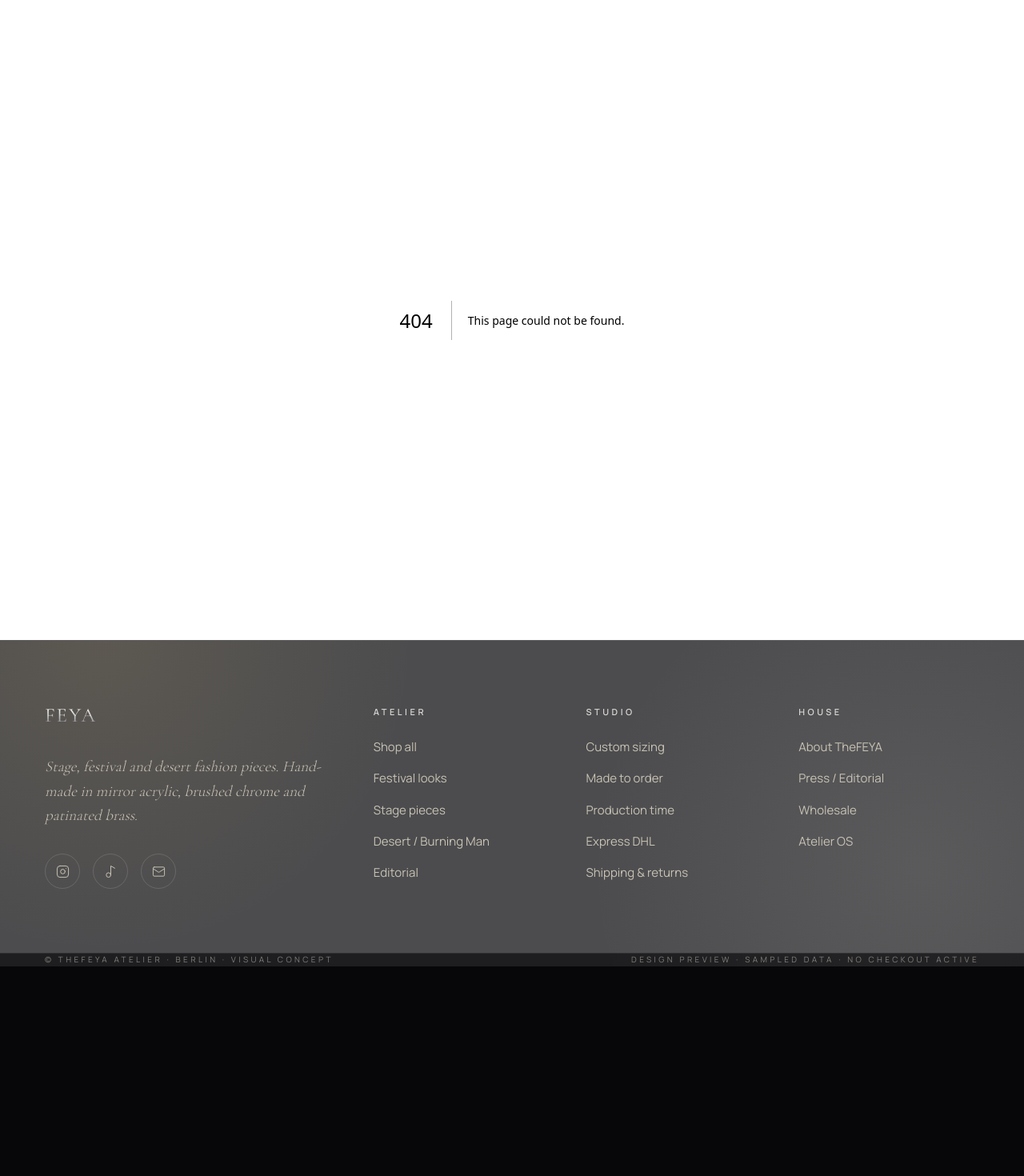
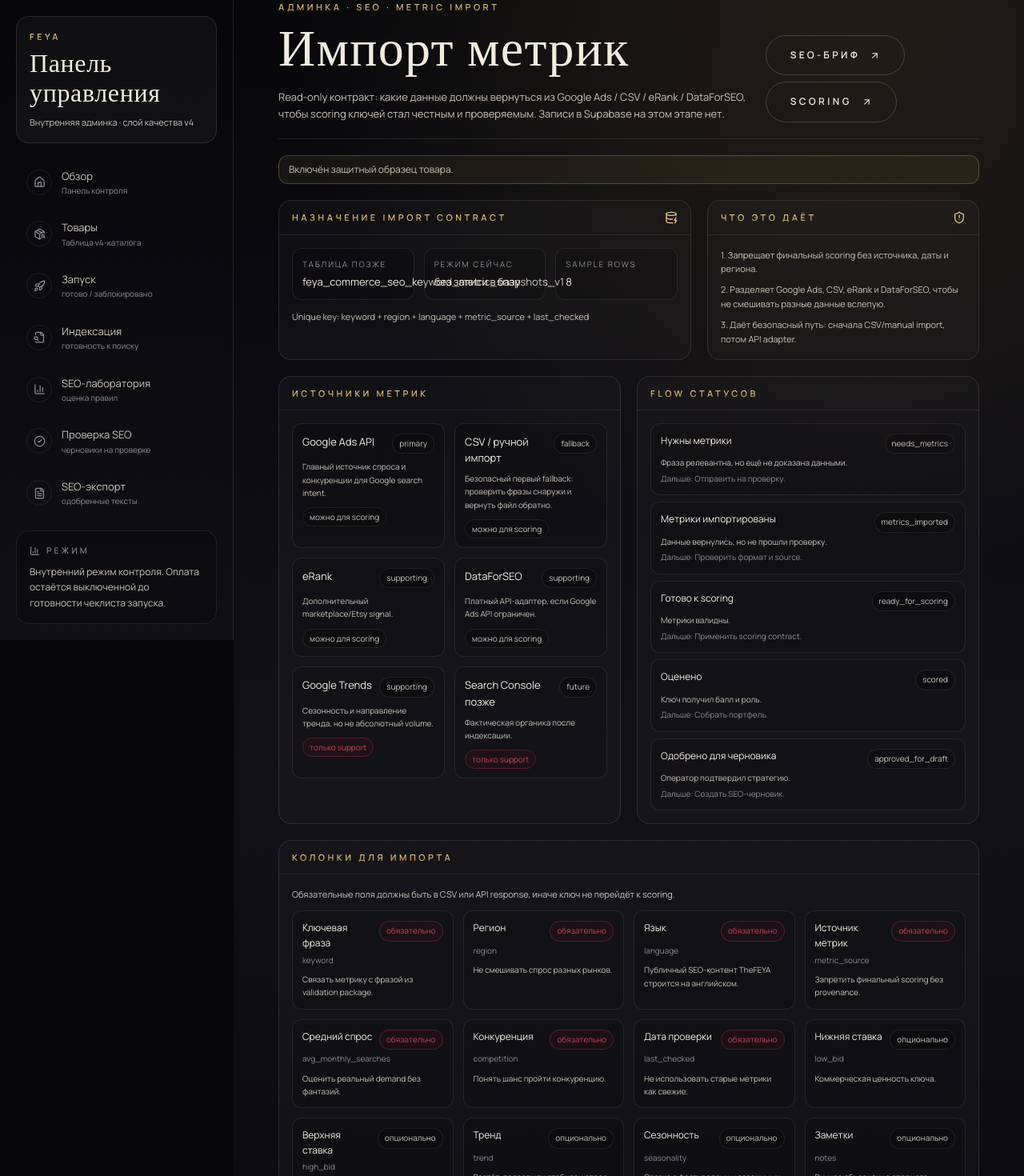
Before and after one commit to THEFEYA/feya-commerce, a Next.js app: page /admin/seo-engine/metric-import in a window 1280 px wide. Before the commit this address had no page. Shown: the top 1470 px of the page at 80% size. Before the commit the page ends 1208 px from the top, so only its background shows below. Built offline with nearby package versions, Linux system fonts and the light colour scheme; no server answers; the database is empty; a web font is replaced by a local one.

Commit message:
feat: add SEO metric import contract screen

```diff
--- /dev/null
+++ b/app/admin/seo-engine/metric-import/page.tsx
@@ -0,0 +1,126 @@
+// @ts-nocheck
+import Link from 'next/link';
+import { ArrowUpRight, DatabaseZap, ShieldAlert } from 'lucide-react';
+import { getMissingSupabaseEnvMessage, getSupabaseReadClient } from '@/lib/supabase';
+import { STOREFRONT_VIEW_V1, productSlug, productTitle } from '@/lib/storefront';
+import { buildSeoPilotBrief } from '@/lib/seoPilotDraft';
+import { buildSeoMetricImportContract } from '@/lib/seoMetricImportContract';
+
+export const dynamic = 'force-dynamic';
+export const revalidate = 0;
+
+const PRODUCT_SELECT = 'canonical_product_id,product_slug,matched_etsy_listing_id,card_title,h1,product_type,material,color,primary_image_url,min_price,max_price,currency,storefront_candidate_flag';
+const KEYWORD_SELECT = 'keyword,keyword_norm,priority_tier,validation_status,cleanup_pipeline_status,should_validate_api,should_hold,warning_flags';
+
+const FALLBACK_PRODUCT = {
+  canonical_product_id: '4511817111',
+  product_slug: 'gold-futuristic-armor-set-choker-collar-shoulder-armor-and-arm-bracers-performance-outfit-4511817111',
+  matched_etsy_listing_id: '4511817111',
+  card_title: 'Gold Futuristic Armor Set, Choker Collar, Shoulder Armor and Arm Bracers, Performance Outfit',
+  h1: 'Gold Futuristic Armor Set, Choker Collar, Shoulder Armor and Arm Bracers, Performance Outfit',
+  product_type: 'Armor',
+  material: 'Fabric, Leather, Faux leather',
+  color: 'Gold',
+  primary_image_url: null,
+  min_price: 79,
+  max_price: 308,
+  currency: 'EUR',
+  storefront_candidate_flag: true,
+};
+
+async function loadPilotData() {
+  const supabase = getSupabaseReadClient();
+  if (!supabase) return { product: FALLBACK_PRODUCT, keywords: [], warning: getMissingSupabaseEnvMessage(), fallbackUsed: true };
+
+  const productsResult = await supabase.from(STOREFRONT_VIEW_V1).select(PRODUCT_SELECT).limit(24);
+  const product = (productsResult.data || []).filter((item) => productSlug(item) && productTitle(item))[0] || FALLBACK_PRODUCT;
+  const keywordsResult = await supabase.from('feya_commerce_v_seo_keyword_ai_cleanup_report_v1').select(KEYWORD_SELECT).eq('priority_tier', 'tier_1').limit(80);
+
+  return {
+    product,
+    keywords: keywordsResult.data || [],
+    warning: productsResult.error?.message || keywordsResult.error?.message || null,
+    fallbackUsed: !(productsResult.data || []).length,
+  };
+}
+
+function Panel({ title, children, icon: Icon }) {
+  return <div className="rounded-2xl border border-[rgba(216,214,211,.12)] bg-[rgba(255,255,255,.025)] overflow-hidden">
+    <div className="flex items-center justify-between gap-4 px-4 py-3 border-b border-[rgba(216,214,211,.10)]"><div className="eyebrow-gold">{title}</div>{Icon ? <Icon size={16} className="text-[var(--gold-warm)]" /> : null}</div>
+    <div className="p-4">{children}</div>
+  </div>;
+}
+
+function Pill({ children, danger = false }) {
+  return <span className={`rounded-full border px-2 py-1 text-[10px] ${danger ? 'border-[rgba(196,64,88,.30)] text-[var(--ruby-soft)] bg-[rgba(160,32,56,.08)]' : 'border-[rgba(216,214,211,.10)] text-[var(--bone-dim)] bg-black/20'}`}>{children}</span>;
+}
+
+function ColumnCard({ column }) {
+  return <div className="rounded-xl border border-[rgba(216,214,211,.10)] bg-black/15 p-3">
+    <div className="flex items-start justify-between gap-2"><div className="text-bone text-[12px]">{column.label}</div>{column.required ? <Pill danger>обязательно</Pill> : <Pill>опционально</Pill>}</div>
+    <div className="mt-1 text-[10px] text-[var(--smoke)]">{column.key}</div>
+    <div className="mt-2 text-[10px] leading-relaxed text-[var(--bone-dim)]">{column.purpose}</div>
+  </div>;
+}
+
+export default async function SeoMetricImportPage() {
+  const { product, keywords, warning, fallbackUsed } = await loadPilotData();
+  const brief = buildSeoPilotBrief(product, keywords);
+  const contract = buildSeoMetricImportContract(brief.metricValidationPackage.map((item) => item.phrase));
+
+  return <main className="min-h-screen bg-[radial-gradient(circle_at_80%_0%,rgba(212,178,106,.13),transparent_32%),linear-gradient(180deg,#07070A,#111016_45%,#07070A)]">
+    <section className="container-feya pt-7 pb-12">
+      <div className="flex flex-col gap-4 lg:flex-row lg:items-end lg:justify-between border-b border-[rgba(216,214,211,.12)] pb-5 mb-5">
+        <div>
+          <div className="eyebrow-gold mb-2">Админка · SEO · metric import</div>
+          <h1 className="font-tall text-bone leading-none" style={{ fontSize: 'clamp(34px,5vw,64px)' }}>Импорт метрик</h1>
+          <p className="mt-3 max-w-3xl text-[13px] leading-relaxed text-[var(--bone-dim)]">Read-only контракт: какие данные должны вернуться из Google Ads / CSV / eRank / DataForSEO, чтобы scoring ключей стал честным и проверяемым. Записи в Supabase на этом этапе нет.</p>
+        </div>
+        <div className="flex flex-wrap gap-2"><Link href="/admin/seo-engine/briefs" className="btn-ghost">SEO-бриф <ArrowUpRight size={13} /></Link><Link href="/admin/seo-engine/scoring" className="btn-ghost">Scoring <ArrowUpRight size={13} /></Link></div>
+      </div>
+
+      {warning || fallbackUsed ? <div className="mb-5 rounded-xl border border-[rgba(212,178,106,.30)] bg-[rgba(212,178,106,.07)] px-3 py-2 text-[12px] text-[var(--bone-dim)]">{warning || 'Включён защитный образец товара.'}</div> : null}
+
+      <div className="grid lg:grid-cols-[1fr_340px] gap-5 mb-5">
+        <Panel title="Назначение import contract" icon={DatabaseZap}>
+          <div className="grid sm:grid-cols-3 gap-3">
+            <div className="rounded-xl border border-[rgba(216,214,211,.10)] bg-black/15 p-3"><div className="text-[10px] uppercase tracking-[0.18em] text-[var(--smoke)]">Таблица позже</div><div className="mt-1 text-bone text-[13px]">{contract.proposedTable}</div></div>
+            <div className="rounded-xl border border-[rgba(216,214,211,.10)] bg-black/15 p-3"><div className="text-[10px] uppercase tracking-[0.18em] text-[var(--smoke)]">Режим сейчас</div><div className="mt-1 text-bone text-[13px]">без записи в базу</div></div>
+            <div className="rounded-xl border border-[rgba(216,214,211,.10)] bg-black/15 p-3"><div className="text-[10px] uppercase tracking-[0.18em] text-[var(--smoke)]">Sample rows</div><div className="mt-1 text-bone text-[13px]">{contract.sampleRows.length}</div></div>
+          </div>
+          <div className="mt-3 text-[11px] leading-relaxed text-[var(--bone-dim)]">Unique key: {contract.uniqueKey.join(' + ')}</div>
+        </Panel>
+        <Panel title="Что это даёт" icon={ShieldAlert}>
+          <div className="space-y-2 text-[11px] leading-relaxed text-[var(--bone-dim)]">
+            <div>1. Запрещает финальный scoring без источника, даты и региона.</div>
+            <div>2. Разделяет Google Ads, CSV, eRank и DataForSEO, чтобы не смешивать разные данные вслепую.</div>
+            <div>3. Даёт безопасный путь: сначала CSV/manual import, потом API adapter.</div>
+          </div>
+        </Panel>
+      </div>
+
+      <div className="grid lg:grid-cols-2 gap-5 mb-5">
+        <Panel title="Источники метрик">
+          <div className="grid sm:grid-cols-2 gap-3">{contract.sources.map((source) => <div key={source.id} className="rounded-xl border border-[rgba(216,214,211,.10)] bg-black/15 p-3"><div className="flex items-start justify-between gap-2"><div className="text-bone text-[13px]">{source.label}</div><Pill>{source.trust}</Pill></div><div className="mt-2 text-[10px] leading-relaxed text-[var(--bone-dim)]">{source.role}</div><div className="mt-2"><Pill danger={!source.allowedForScoring}>{source.allowedForScoring ? 'можно для scoring' : 'только support'}</Pill></div></div>)}</div>
+        </Panel>
+        <Panel title="Flow статусов">
+          <div className="space-y-2">{contract.statusFlow.map((step) => <div key={step.status} className="rounded-xl border border-[rgba(216,214,211,.10)] bg-black/15 p-3"><div className="flex items-start justify-between gap-2"><div className="text-bone text-[12px]">{step.label}</div><Pill>{step.status}</Pill></div><div className="mt-1 text-[10px] text-[var(--bone-dim)]">{step.meaning}</div><div className="mt-1 text-[10px] text-[var(--smoke)]">Дальше: {step.nextStep}</div></div>)}</div>
+        </Panel>
+      </div>
+
+      <Panel title="Колонки для импорта">
+        <div className="mb-3 text-[11px] text-[var(--bone-dim)]">Обязательные поля должны быть в CSV или API response, иначе ключ не перейдёт к scoring.</div>
+        <div className="grid md:grid-cols-2 xl:grid-cols-4 gap-3">{[...contract.requiredColumns, ...contract.optionalColumns].map((column) => <ColumnCard key={column.key} column={column} />)}</div>
+      </Panel>
+
+      <div className="mt-5 grid lg:grid-cols-[.9fr_1.1fr] gap-5">
+        <Panel title="Validation rules" icon={ShieldAlert}>
+          <div className="space-y-2">{contract.validationRules.map((rule) => <div key={rule.label} className="rounded-xl border border-[rgba(216,214,211,.10)] bg-black/15 p-3"><div className="flex items-start justify-between gap-2"><div className="text-bone text-[12px]">{rule.label}</div><Pill danger={rule.severity === 'blocker'}>{rule.severity}</Pill></div><div className="mt-1 text-[10px] leading-relaxed text-[var(--bone-dim)]">{rule.rule}</div></div>)}</div>
+        </Panel>
+        <Panel title="CSV/API template preview">
+          <pre className="max-h-[420px] overflow-auto whitespace-pre-wrap rounded-xl bg-black/30 border border-[rgba(216,214,211,.08)] p-3 text-[10px] leading-relaxed text-[var(--bone-dim)]">{JSON.stringify(contract.sampleRows, null, 2)}</pre>
+        </Panel>
+      </div>
+    </section>
+  </main>;
+}
```
